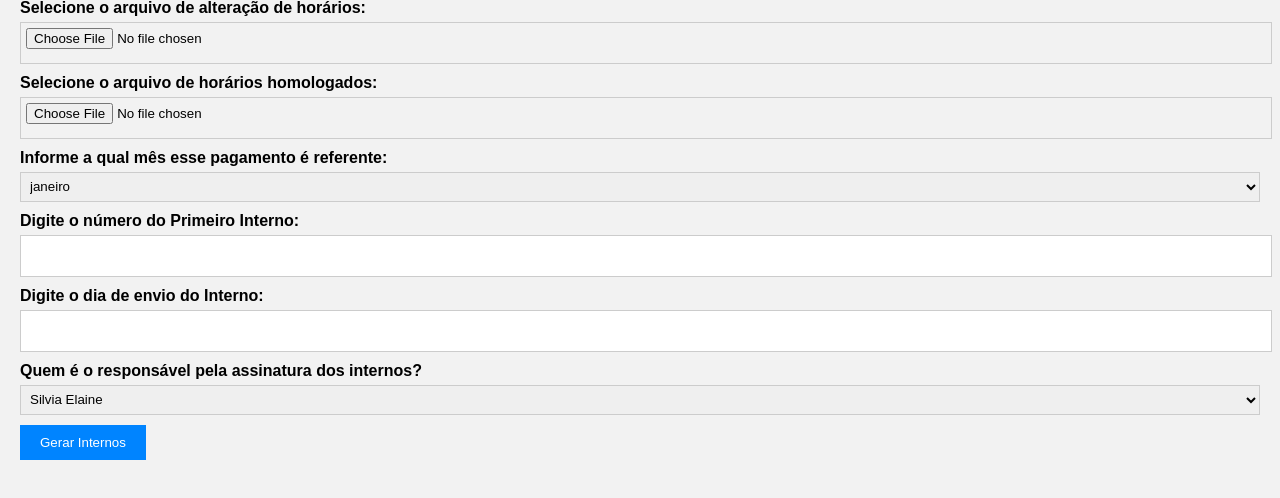
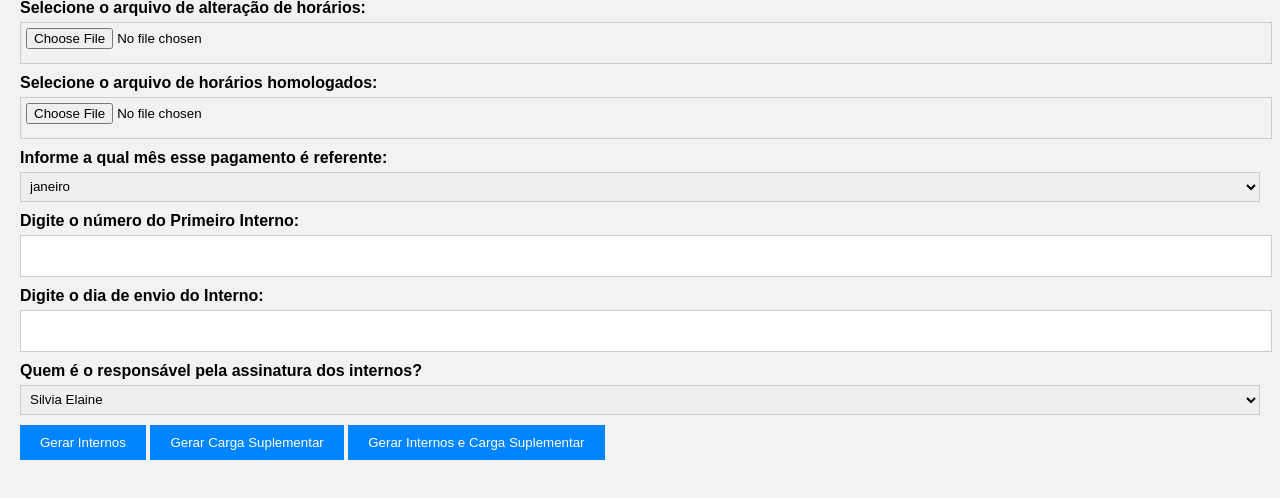
Before and after one commit to JulyAnderson/gerador_internos_flask, a Flask app: page / in a window 1280 px wide. Shown: the part 302-800 px from the top of the page. Run offline with Flask 3, Linux system fonts and the light colour scheme; parts of the project's set-up code (start-up, migrations or seed data) failed here and were passed over.

Commit message:
Adicionando a carga suplementar

```diff
--- a/app.py
+++ b/app.py
@@ -3,7 +3,7 @@ sys.setrecursionlimit(1500)
 
 from flask import Flask, render_template, request
 from import_df import DataHandler
-from interno import InternoGenerator
+from interno import InternoGenerator, CargaGenerator
 import os
 import webbrowser
 
@@ -43,6 +43,19 @@ def index():
         11: 'novembro',
         12: 'dezembro'
     }
+
+    if request.method == 'POST':
+        if 'botao1' in request.form:
+            # Lógica para o botão1
+            gerar_internos()
+        elif 'botao2' in request.form:
+            # Lógica para o botão2
+            gerar_carga()
+        elif 'botao3' in request.form:
+            # Lógica para o botão2
+            gerar_internos()
+            gerar_carga()
+
     return render_template('index.html', dict_mes=dict_mes)
 
 @app.route('/gerar_internos', methods=['POST'])
@@ -74,6 +87,24 @@ def gerar_internos():
 
     return render_template('sucesso.html')
 
+
+@app.route('/gerar_carga', methods=['POST'])
+def gerar_carga():
+    mes_pagamento = int(request.form['mes_var'])
+    data_handler = DataHandler('alteracao.csv', 'homologado.csv')
+    data_handler.import_data()
+
+    carga_generator = CargaGenerator(data_handler, mes_pagamento)
+
+    # Verificar se a pasta 'internos' existe, caso contrário, criar
+    if not os.path.exists('carga'):
+        os.makedirs('carga')
+
+
+    carga_generator.gerar_interno()
+
+
+
 webbrowser.open('http://127.0.0.1:5000')
 
 if __name__ == '__main__':
--- a/templates/index.html
+++ b/templates/index.html
@@ -49,7 +49,9 @@
       <option value="Outros">Outros</option>
     </select>
 
-    <button type="submit">Gerar Internos</button>
+    <button type="submit" name="botao1" value="botao1">Gerar Internos</button>
+    <button type="submit" name="botao2" value="botao2">Gerar Carga Suplementar</button>
+    <button type="submit" name="botao3" value="botao3">Gerar Internos e Carga Suplementar</button>
   </form>
 </body>
 </html>
```
Also changed, not shown: import_df.py (+37 -0 lines), 8 other files.
